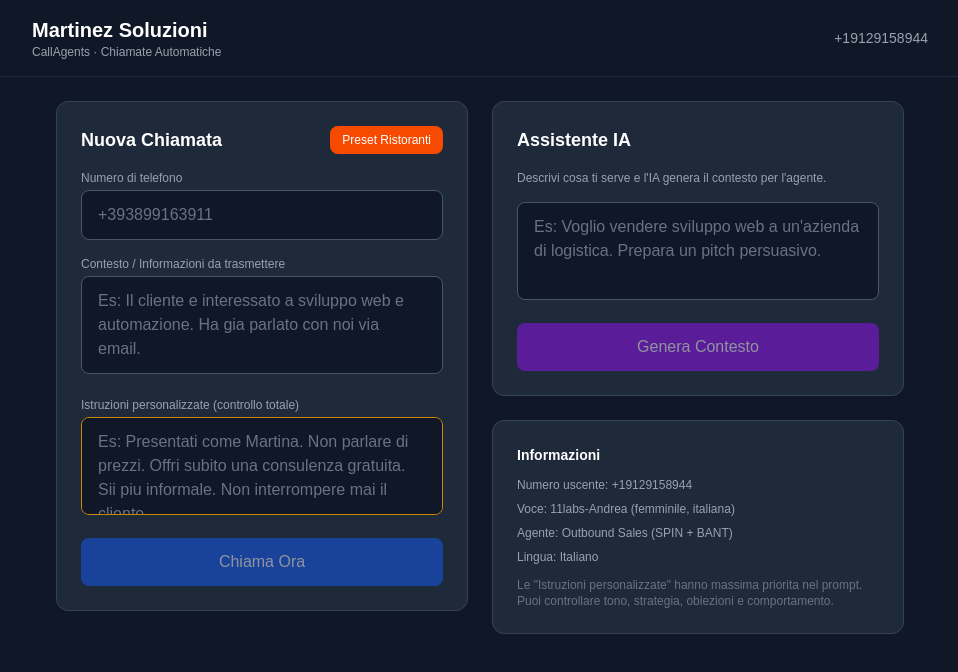
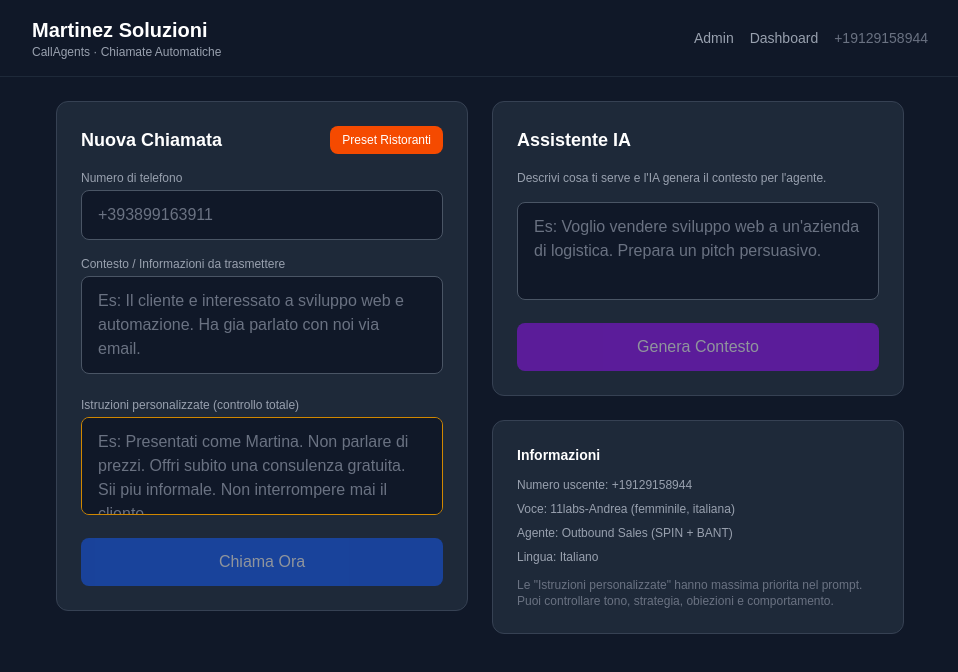
Before and after one commit to sinestesiacm-Pro/callagents, a Next.js app: page /client in a window 1280 px wide. Shown: the top 672 px of the page, without its empty margins (160-1118 px from the left). Built offline with nearby package versions, Linux system fonts and the light colour scheme.

Commit message:
feat: add admin/dashboard nav links to client header

```diff
--- a/src/app/client/page.tsx
+++ b/src/app/client/page.tsx
@@ -140,7 +140,15 @@ NON PARLARE TROPPO. Fai parlare il cliente. Ascolta piu di quanto parli.`);
             <h1 className="text-xl font-bold">Martinez Soluzioni</h1>
             <p className="text-xs text-gray-400">CallAgents · Chiamate Automatiche</p>
           </div>
-          <span className="text-sm text-gray-400">+19129158944</span>
+          <div className="flex items-center gap-4">
+            <a href="/admin" className="text-sm text-gray-400 hover:text-white transition-colors">
+              Admin
+            </a>
+            <a href="/dashboard" className="text-sm text-gray-400 hover:text-white transition-colors">
+              Dashboard
+            </a>
+            <span className="text-sm text-gray-500">+19129158944</span>
+          </div>
         </div>
       </header>
 
```
